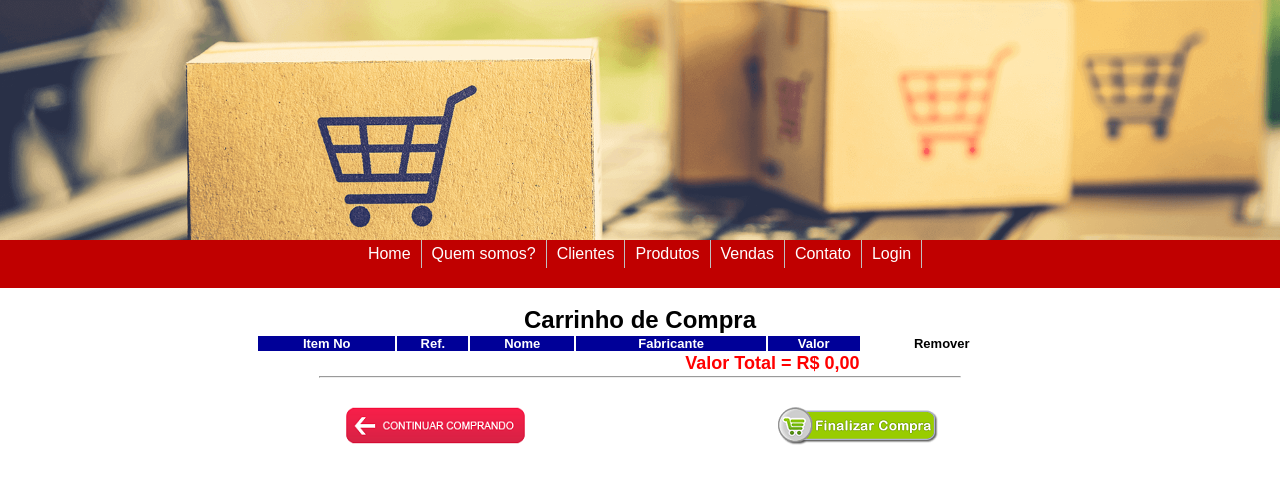
After one commit to Rafa3lP/desweb, a PHP site: page /views/exibirCarrinho.php in a window 1280 px wide. The commit adds this page. Shown: the top 484 px of the page. Run offline with PHP 8.4, Linux system fonts and the light colour scheme; a user stored in the database is signed in; data that the repository does not hold is empty.

Commit message:
ver carrinho

```diff
--- a/lojaweb/utils/utils.inc.php
+++ b/lojaweb/utils/utils.inc.php
@@ -8,6 +8,6 @@ function formatarData($data) {
 }
 
 function formatarMoeda($num){
-    return "R$".number_format((float)$num, 2, ',', '.');
+    return "R$ ".number_format((float)$num, 2, ',', '.');
 }
 ?>
--- /dev/null
+++ b/lojaweb/views/exibirCarrinho.php
@@ -0,0 +1,100 @@
+<?php
+require_once 'includes/cabecalho.inc';
+require_once '../classes/Produto.inc.php';
+require_once "../utils/utils.inc.php";
+?>
+
+<center>
+    <h2>
+        <font face="Arial">Carrinho de Compra</font>
+    </h2>
+    <p>
+
+    <table border="0" cellspacing="2" width="60%">
+        <tr bgcolor="#000098" align="center">
+            <th>
+                <font face="Verdana" size="2" color="#FFFFFF">
+                    <font face="Verdana" size="2">Item No</font>
+            </th>
+            <th>
+                <font face="Verdana" size="2" color="#FFFFFF">Ref.</font>
+            </th>
+            <th>
+                <font face="Verdana" size="2" color="#FFFFFF">Nome</font>
+            </th>
+            <th>
+                <font face="Verdana" size="2" color="#FFFFFF">Fabricante</font>
+            </th>
+            <th>
+                <font face="Verdana" size="2" color="#FFFFFF">Valor</font>
+            </th>
+            <th bgcolor="#FFFFFF">
+                <font face="Verdana" size="2" color="#000000">Remover</font>
+            </th>
+        </tr>
+        <?php
+        // Buscar o carrinho na sessão
+        session_start();
+        $carrinho = $_SESSION["carrinho"];
+
+        $total = 0;
+        // Realizar o percurso no vetor de carrinho e colocar as informações em cada linha <tr>
+
+        // --- FOREACH INICIA AQUI
+        foreach ($carrinho as $idx=>$produto) {
+
+            ?>
+            <tr align="center">
+                <td>
+                    <font face="Verdana" size="2"><?=$idx + 1?></font>
+                </td>
+                <td>
+                    <font face="Verdana" size="2">
+                        <?= $produto->getId() ?>
+                    </font>
+                </td>
+                <td>
+                    <font face="Verdana" size="2">
+                        <?= $produto->getNome() ?>
+                    </font>
+                </td>
+                <td>
+                    <font face="Verdana" size="2">
+                        <?= $produto->getCodFabricante() ?>
+                    </font>
+                </td>
+                <td>
+                    <font face="Verdana" size="2">
+                        <?= formatarMoeda($produto->getPreco()) ?>
+                    </font>
+                </td>
+                <td bgcolor="#FFFFFF">
+                    <font face="Verdana" size="2"><a href="#"><img src="imagens/rem3.jpg"></a></font>
+                </td>
+            </tr>
+            <?php
+
+            // calcular a soma aqui
+            $total += $produto->getPreco();
+            // --- FOREACH FINALIZA AQUI
+        }
+        ?>
+        <tr align="right">
+            <td colspan="5">
+                <font face="Verdana" size="4" color="red"><b>Valor Total = <?=formatarMoeda($total)?></b>
+                </font>
+            </td>
+        </tr>
+    </table>
+    <p>
+        <hr width="50%">
+        <img src="imagens/espaco.png" border="0">
+    <p>
+        <a href="../controlers/controlerProduto.php?opcao=6"><img src="imagens/botao_continuar_comprando.png"
+                border="0"></a>
+        <img src="imagens/espaco.png" border="0">
+        <a href="#"><img src="imagens/finalizarCompra.png" border="0"></a>
+</center>
+<?php
+require_once 'includes/rodape.inc';
+?>
--- a/lojaweb/views/produtosVenda.php
+++ b/lojaweb/views/produtosVenda.php
@@ -67,7 +67,7 @@ require_once 'includes/cabecalho.inc';
                                 <?= formatarMoeda($produto->getPreco()) ?>
                             </font>
                         </b></td>
-                    <td colspan="2"><a href='#'><img src='imagens/botao_comprar2.png' border='0'></a></td>
+                    <td colspan="2"><a href='../controlers/controlerCarrinho.php?opcao=1&id=<?=$produto->getId()?>'><img src='imagens/botao_comprar2.png' border='0'></a></td>
                 </tr>
             </table>
             <p>
```
Also changed, not shown: lojaweb/controlers/controlerCarrinho.php (added, +35 -0 lines).
